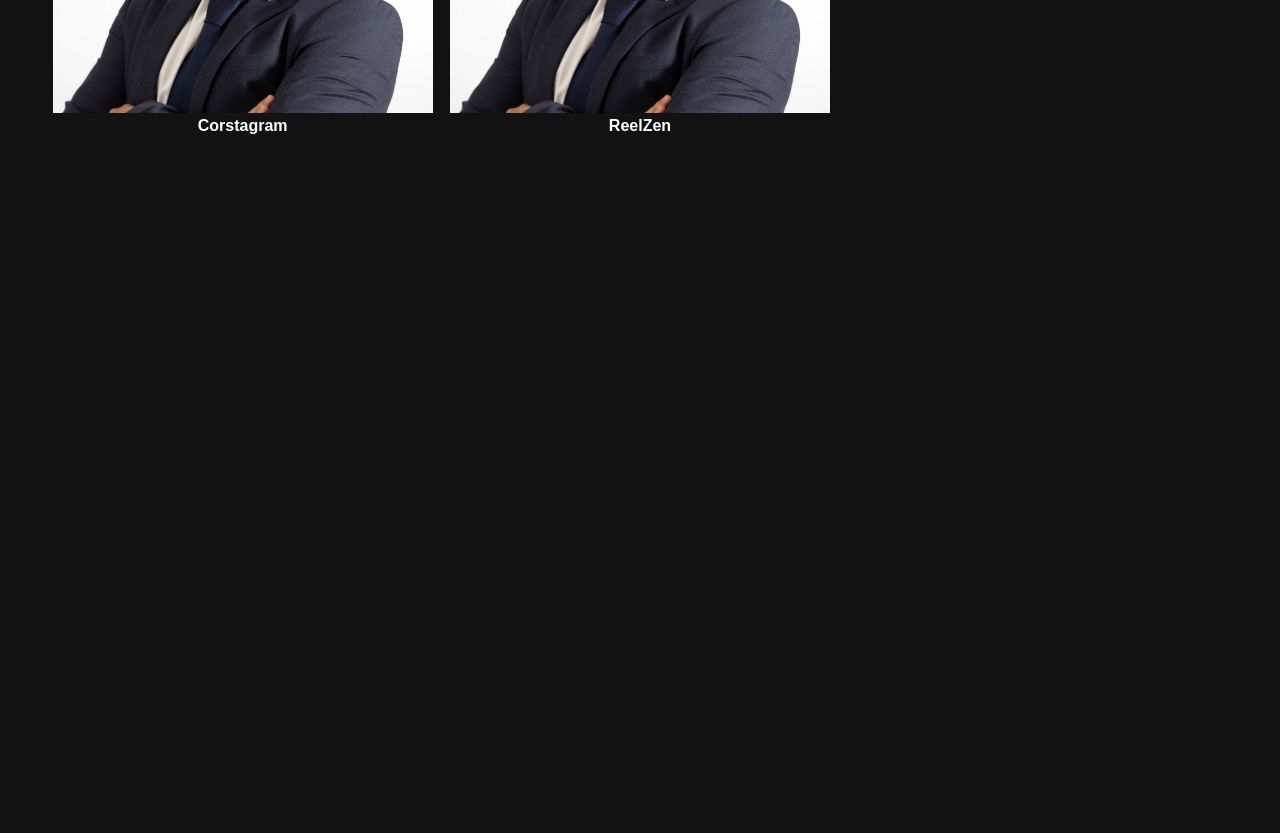
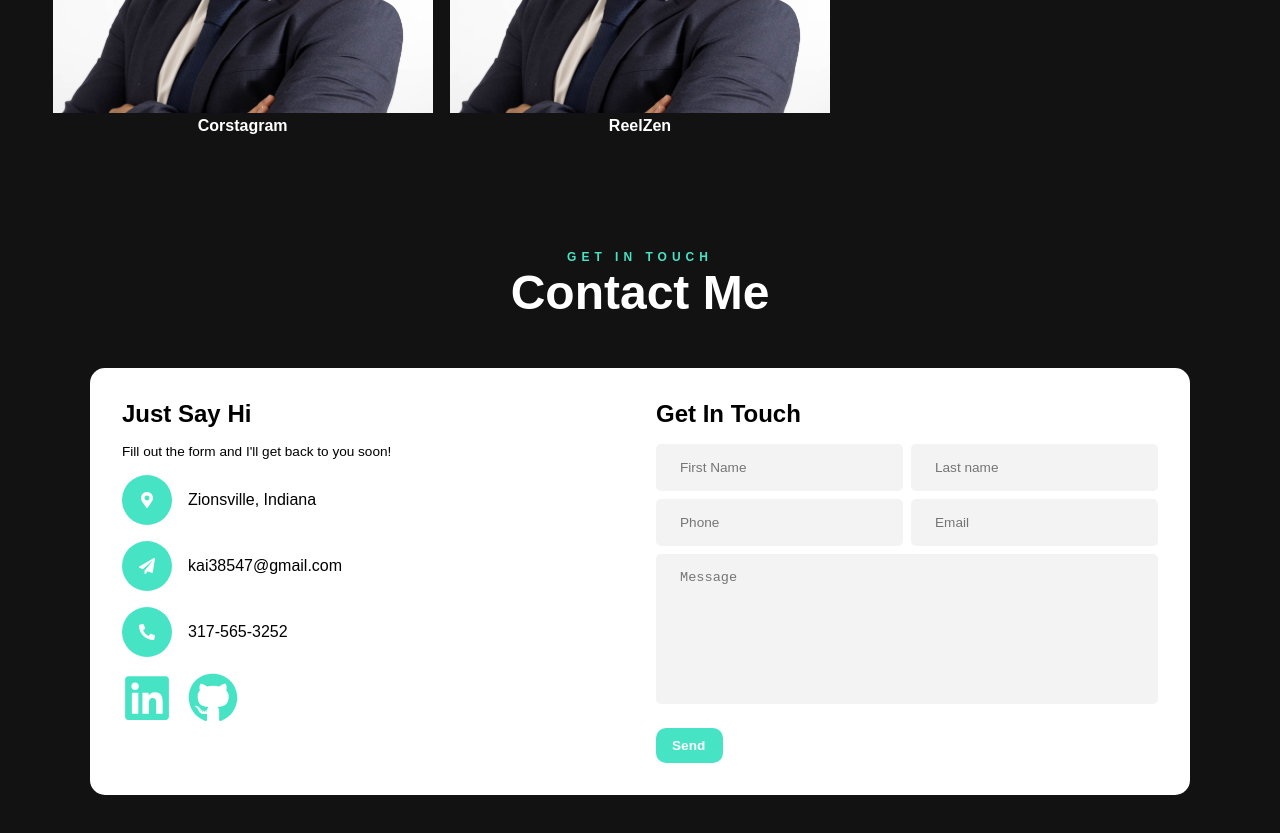
Before and after one commit to KyuXCode/Portfolio-v2, a React (Create React App) app: page / in a window 1280 px wide. Shown: the part 3560-4393 px from the top of the page. Before the commit the page ends 3695 px from the top, so only its background shows below. Built offline with nearby package versions, Linux system fonts and the light colour scheme.

Commit message:
Contact page layout complete

```diff
--- a/src/Components/container/Contact/Contact.jsx
+++ b/src/Components/container/Contact/Contact.jsx
@@ -1,18 +1,96 @@
-import {useEffect, useState} from 'react';
+import { useEffect, useState } from 'react';
+import './Contact.scss'
+import { contacts } from '../../../Data';
+import { socialIcons } from '../../../Data';
+import { motion } from 'framer-motion';
 
-function Contact(props) {
+
+function Contact() {
 
     const [data, setData] = useState(null);
 
-    useEffect( () => {
+    useEffect(() => {
 
     }, [])
 
     return (
-        <div>
+        <div className="container" id="contact">
+            <motion.div className="title"
+                initial={{ opacity: 0 }}
+                whileInView={{ y: [-50, 0], opacity: 1 }}
+            >
+                <span>get in touch</span>
+                <h1>Contact Me</h1>
+            </motion.div>
 
-        </div>
-    );
+            <form className="contact-form"
+                action="https://formsubmit.co/kai38547@email.com"
+                method="POST">
+
+                <motion.div className='contact-left-box'
+                    initial={{ x: 0, opacity: 0 }}
+                    whileInView={{ x: [-150, 0], opacity: 1 }}
+                    transition={{ duration: 1 }}
+                >
+
+                    <h3>Just Say Hi</h3>
+                    <p className='contact-text'>Fill out the form and I'll get back to you soon!</p>
+
+                    {contacts.map(contact => {
+                        return (
+                            <div className='contact-left' key={contact.id}>
+                                <div className="icon">
+                                    {contact.icon}
+                                </div>
+                                <p>{contact.infoText}</p>
+                            </div>
+                        )
+                    })}
+
+                    <div className="social-icons">
+                        {socialIcons.map((socialIcon, index) => {
+                            return (
+                                <div key={index}>
+                                    <a target='_blank' href={socialIcon.link}>{socialIcon.icon}</a>
+                                </div>
+                            )
+                        })}
+                    </div>
+                </motion.div>
+
+                <motion.div className="contact-right"
+                    initial={{ x: 0, opacity: 0 }}
+                    whileInView={{ x: [150, 0], opacity: 1 }}
+                    transition={{ duration: 1 }}
+                >
+                    <h3>Get In Touch</h3>
+
+                    <div className="row">
+                        <input type="text" placeholder='First Name' />
+                        <input type="text" placeholder='Last name' />
+                    </div>
+
+                    <div className="row">
+                        <input type="text" placeholder='Phone' />
+                        <input type="email" placeholder='Email' />
+                    </div>
+
+                    <div className="row">
+                        <textarea placeholder='Message'></textarea>
+                    </div>
+
+                    <motion.div className="btn"
+                        whileHover={{ scale: 1.1 }}
+                        transition={{ duration: 0.3 }}
+                    >
+                        <a href="#">Send</a>
+                    </motion.div>
+
+                </motion.div>
+            </form>
+        </div >
+    )
 }
 
+
 export default Contact;
--- a/src/Components/container/Contact/Contact.scss
+++ b/src/Components/container/Contact/Contact.scss
@@ -0,0 +1,125 @@
+@import '../../../Template/Color.scss';
+
+.contact-form {
+    display: grid;
+    grid-template-columns: repeat(2, 1fr);
+    background: $secondary;
+    padding: 2rem;
+    border-radius: 15px;
+    max-width: 1100px;
+    margin-left: auto;
+    margin-right: auto;
+    gap: 2rem;
+    overflow: hidden;
+
+    @media screen and (max-width: 700px) {
+        grid-template-columns: 1fr;
+    }
+
+    .contact-left-box {
+        h3 {
+            font-size: 1.5rem;
+            margin-bottom: 1rem;
+        }
+
+        .contact-text {
+            font-size: 0.85rem;
+            margin-bottom: 1rem;
+
+        }
+
+        .contact-left {
+            display: flex;
+            align-items: center;
+            margin-top: 1rem;
+
+            .icon {
+                width: 50px;
+                height: 50px;
+                background: $tertiary;
+                color: $secondary;
+                display: flex;
+                justify-content: center;
+                align-items: center;
+                border-radius: 50%;
+                margin-right: 1rem;
+            }
+
+            p {
+                font-size: 1rem;
+            }
+        }
+
+        .social-icons {
+            display: flex;
+            margin-top: 1rem;
+
+            div {
+                margin-right: 1rem;
+                cursor: pointer;
+
+                &:hover {
+                    opacity: 0.8;
+                }
+
+                svg {
+                    font-size: 50px;
+                    color: $tertiary;
+                }
+            }
+        }
+    }
+
+    .contact-right {
+        h3 {
+            font-size: 1.5rem;
+            margin-bottom: 1rem;
+        }
+
+        .row {
+            width: 100%;
+            display: grid;
+            grid-template-columns: repeat(auto-fit, minmax(150px, 1fr));
+            gap: 0.5rem;
+
+            input {
+                border: none;
+                outline: none;
+                margin-bottom: 0.5rem;
+                padding: 1rem 1.5rem;
+                background: #f3f3f3;
+                border-radius: 5px;
+                font-size: 0.85rem;
+            }
+
+            textarea {
+                border: none;
+                outline: none;
+                margin-bottom: 0.5rem;
+                padding: 1rem 1.5rem;
+                background: #f3f3f3;
+                border-radius: 5px;
+                resize: none;
+                min-height: 150px;
+                font-size: 0.85rem;
+            }
+        }
+
+        .btn {
+            margin-top: 1rem;
+            background: $tertiary;
+            padding: 0.65rem 1rem;
+            border-radius: 10px;
+            font-size: 0.85rem;
+            width: 4.2rem;
+
+            a {
+                text-decoration: none;
+                color: $secondary;
+                text-transform: capitalize;
+                font-weight: bold;
+            }
+        }
+
+    }
+}
--- a/src/Components/container/Portfolio/Portfolio.scss
+++ b/src/Components/container/Portfolio/Portfolio.scss
@@ -62,6 +62,11 @@
             max-width: 350px;
         }
 
+        @media screen and (max-width: 600px) {
+            display: flex;
+            flex-direction: column;
+        }
+
         img {
             width: 100%;
             height: 100%;
--- a/src/Components/navbar/navbar.jsx
+++ b/src/Components/navbar/navbar.jsx
@@ -5,7 +5,7 @@ import "./Navbar.scss"
 import { HiMenuAlt4, HiX } from 'react-icons/hi';
 import { motion } from 'framer-motion';
 
-function Navbar(props) {
+function Navbar() {
     const [scroll, setScroll] = useState(false);
     const [toggle, setToggle] = useState(false);
 
```
